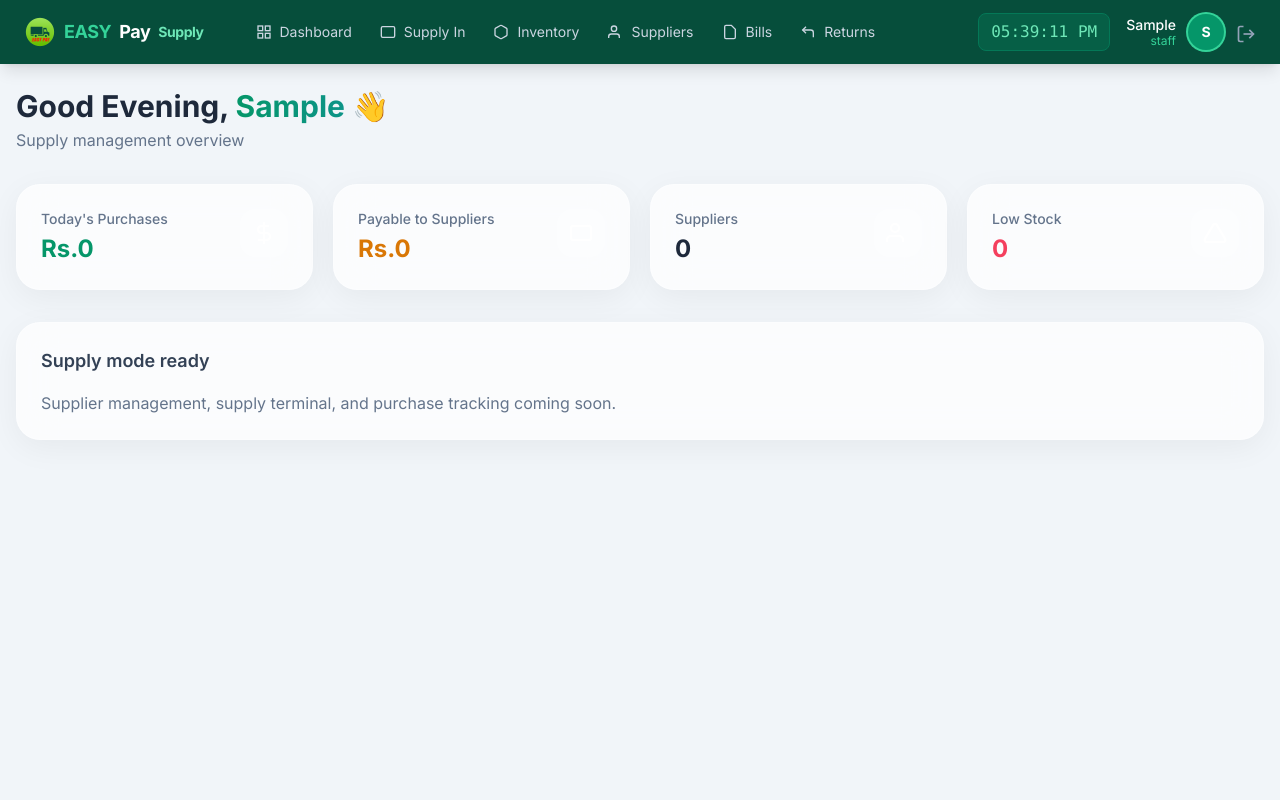
After one commit to Intothehell/cloud-pos-system, a Flask app: page /supply/dashboard in a window 1280 px wide. The commit adds this page. Run offline with Flask 3, Linux system fonts and the light colour scheme; the visitor is signed in with stand-in values (Sample User, id 1); some libraries are stand-ins or nearby versions.

Commit message:
Phrase 2 - Supliers Start

```diff
--- a/app/__init__.py
+++ b/app/__init__.py
@@ -27,7 +27,8 @@ def create_app():
     from app.routes.customer import customer_bp
     from app.routes.api import api_bp
     from app.routes.inventory import inventory_bp
-
+    from app.routes.supply import supply_bp
+    app.register_blueprint(supply_bp, url_prefix='/supply')
     app.register_blueprint(auth_bp, url_prefix='/auth')
     app.register_blueprint(pos_bp, url_prefix='/pos')
     app.register_blueprint(customer_bp, url_prefix='/customer')
@@ -55,6 +56,7 @@ def create_app():
         from app.models.customer import Customer, Payment
         from app.models.product import Product, StockMovement
         from app.models.order import Order, OrderItem, Return
+        from app.models.supplier import Supplier, SupplierPayment
 
         db.create_all()
 
--- /dev/null
+++ b/app/routes/supply.py
@@ -0,0 +1,170 @@
+from flask import Blueprint, render_template, redirect, url_for, flash, request, jsonify
+from flask_login import login_required, current_user
+from app.models.user import User
+from app.models.product import Product
+from app.models.supplier import Supplier, SupplierPayment
+from app import db
+from datetime import datetime
+
+supply_bp = Blueprint('supply', __name__)
+
+@supply_bp.route('/')
+@login_required
+def index():
+    return redirect(url_for('supply.dashboard'))
+
+@supply_bp.route('/dashboard')
+@login_required
+def dashboard():
+    return render_template('supply/dashboard.html')
+
+@supply_bp.route('/terminal')
+@login_required
+def terminal():
+    return render_template('supply/terminal.html')
+
+@supply_bp.route('/inventory')
+@login_required
+def inventory():
+    return render_template('supply/inventory.html')
+
+@supply_bp.route('/bills')
+@login_required
+def bills():
+    return render_template('supply/bills.html')
+
+@supply_bp.route('/returns')
+@login_required
+def returns():
+    return render_template('supply/returns.html')
+
+# ============ SUPPLIERS ============
+@supply_bp.route('/suppliers')
+@login_required
+def suppliers():
+    suppliers = Supplier.query.filter_by(is_active=True).order_by(Supplier.name).all()
+    return render_template('supply/suppliers.html', suppliers=suppliers)
+
+@supply_bp.route('/suppliers/add', methods=['POST'])
+@login_required
+def add_supplier():
+    name = request.form.get('name', '').strip()
+    phone = request.form.get('phone', '').strip()
+    nic = request.form.get('nic', '').strip()
+
+    if not name or not phone or not nic:
+        flash('Name, phone and NIC are required!', 'danger')
+        return redirect(url_for('supply.suppliers'))
+
+    if Supplier.query.filter_by(phone=phone).first():
+        flash(f'Phone {phone} already exists!', 'danger')
+        return redirect(url_for('supply.suppliers'))
+
+    if Supplier.query.filter_by(nic=nic).first():
+        flash(f'NIC {nic} already exists!', 'danger')
+        return redirect(url_for('supply.suppliers'))
+
+    supplier = Supplier(
+        name=name,
+        phone=phone,
+        email=request.form.get('email', '').strip(),
+        address=request.form.get('address', '').strip(),
+        nic=nic,
+    )
+    db.session.add(supplier)
+    db.session.commit()
+    flash(f'Supplier {supplier.name} added!', 'success')
+    return redirect(url_for('supply.suppliers'))
+
+@supply_bp.route('/suppliers/edit/<int:supplier_id>', methods=['POST'])
+@login_required
+def edit_supplier(supplier_id):
+    if current_user.role not in ['owner', 'manager']:
+        flash('Permission denied', 'danger')
+        return redirect(url_for('supply.suppliers'))
+
+    supplier = Supplier.query.get_or_404(supplier_id)
+
+    name = request.form.get('name', '').strip()
+    phone = request.form.get('phone', '').strip()
+    nic = request.form.get('nic', '').strip()
+
+    if not name or not phone or not nic:
+        flash('All fields required', 'danger')
+        return redirect(url_for('supply.suppliers'))
+
+    dup_phone = Supplier.query.filter(Supplier.phone == phone, Supplier.id != supplier_id).first()
+    if dup_phone:
+        flash(f'Phone already used by {dup_phone.name}', 'danger')
+        return redirect(url_for('supply.suppliers'))
+
+    dup_nic = Supplier.query.filter(Supplier.nic == nic, Supplier.id != supplier_id).first()
+    if dup_nic:
+        flash(f'NIC already used by {dup_nic.name}', 'danger')
+        return redirect(url_for('supply.suppliers'))
+
+    supplier.name = name
+    supplier.phone = phone
+    supplier.nic = nic
+    supplier.email = request.form.get('email', '').strip()
+    supplier.address = request.form.get('address', '').strip()
+    supplier.balance = float(request.form.get('balance', supplier.balance))
+
+    db.session.commit()
+    flash(f'Supplier {supplier.name} updated!', 'success')
+    return redirect(url_for('supply.suppliers'))
+
+@supply_bp.route('/suppliers/delete/<int:supplier_id>', methods=['POST'])
+@login_required
+def delete_supplier(supplier_id):
+    if current_user.role not in ['owner', 'manager']:
+        flash('Permission denied', 'danger')
+        return redirect(url_for('supply.suppliers'))
+
+    supplier = Supplier.query.get_or_404(supplier_id)
+
+    if supplier.balance > 0 and current_user.role != 'owner':
+        flash(f'Cannot delete. Outstanding payable of Rs.{supplier.balance:.2f}', 'danger')
+        return redirect(url_for('supply.suppliers'))
+
+    supplier_name = supplier.name
+    supplier.phone = f"{supplier.phone}_deleted_{supplier.id}"
+    supplier.nic = f"{supplier.nic}_deleted_{supplier.id}"
+    supplier.is_active = False
+    db.session.commit()
+
+    flash(f'Supplier {supplier_name} deleted.', 'success')
+    return redirect(url_for('supply.suppliers'))
+
+@supply_bp.route('/suppliers/record-payment/<int:supplier_id>', methods=['POST'])
+@login_required
+def record_payment(supplier_id):
+    supplier = Supplier.query.get_or_404(supplier_id)
+    amount = float(request.form.get('amount', 0))
+    payment_method = request.form.get('payment_method', 'cash')
+    reference = request.form.get('reference', '')
+
+    if amount <= 0:
+        flash('Amount must be greater than 0', 'danger')
+        return redirect(url_for('supply.suppliers'))
+
+    if amount > supplier.balance:
+        flash(f'Amount cannot exceed payable of Rs.{supplier.balance:.2f}', 'danger')
+        return redirect(url_for('supply.suppliers'))
+
+    payment = SupplierPayment(
+        supplier_id=supplier.id,
+        amount=amount,
+        payment_method=payment_method,
+        reference_number=reference,
+        received_by=current_user.id
+    )
+
+    supplier.balance -= amount
+    supplier.total_paid += amount
+
+    db.session.add(payment)
+    db.session.commit()
+
+    flash(f'Payment of Rs.{amount:.2f} recorded. New payable: Rs.{supplier.balance:.2f}', 'success')
+    return redirect(url_for('supply.suppliers'))
--- a/app/templates/pos/returns.html
+++ b/app/templates/pos/returns.html
@@ -235,9 +235,9 @@ function searchOrder() {
                 '<div class="mb-4" id="refundMethodDiv">' +
                     '<label class="block text-xs font-semibold text-slate-500 uppercase mb-1">Refund Method</label>' +
                     '<select id="refundMethod" class="w-full border-2 border-slate-200 rounded-xl px-3 py-2.5 text-sm bg-white/80 focus:border-red-400 focus:outline-none">' +
+                        '<option value="credit_note">Credit Customer</option>' +
                         '<option value="cash">Cash</option>' +
                         '<option value="card">Card</option>' +
-                        '<option value="credit_note">Credit Customer</option>' +
                     '</select>' +
                 '</div>' +
 
--- /dev/null
+++ b/app/templates/supply/base_supply.html
@@ -0,0 +1,205 @@
+<!DOCTYPE html>
+<html lang="en">
+<head>
+    <meta charset="UTF-8">
+    <meta name="viewport" content="width=device-width, initial-scale=1.0">
+    <link rel="icon" type="image/png" href="{{ url_for('static', filename='img/easypay-logo.png') }}">
+
+    <title>{% block title %}Supply Management{% endblock %}</title>
+
+    <!-- Tailwind CSS -->
+    <script src="https://cdn.tailwindcss.com"></script>
+    <!-- Google Fonts -->
+    <link href="https://fonts.googleapis.com/css2?family=Inter:wght@300;400;500;600;700;800&display=swap" rel="stylesheet">
+
+    <style>
+        body { font-family: 'Inter', system-ui, sans-serif; }
+        .nav-link { transition: all 0.2s; }
+        .nav-link:hover { background: rgba(255,255,255,0.08); border-radius: 8px; }
+        .nav-link.active { background: rgba(255,255,255,0.12); border-radius: 8px; }
+
+        .icon { width: 20px; height: 20px; display: inline-block; vertical-align: middle; }
+        .icon-sm { width: 16px; height: 16px; }
+        .icon-lg { width: 24px; height: 24px; }
+
+        ::-webkit-scrollbar { width: 6px; }
+        ::-webkit-scrollbar-track { background: #f1f5f9; }
+        ::-webkit-scrollbar-thumb { background: #cbd5e1; border-radius: 3px; }
+    </style>
+
+    {% block extra_css %}{% endblock %}
+</head>
+<body class="bg-slate-100 min-h-screen">
+
+    <!-- Top Navigation -->
+    <nav class="bg-emerald-900 text-white shadow-lg fixed top-0 left-0 right-0 z-50">
+        <div class="flex justify-between items-center px-4 lg:px-6 h-16">
+            <div class="flex items-center gap-6">
+                <a href="{{ url_for('supply.dashboard') }}" class="flex items-center gap-2 text-lg font-bold tracking-tight">
+                    <img src="{{ url_for('static', filename='img/easypay-logo.png') }}"
+                        alt="EASY PAY" class="w-8 h-8 object-contain">
+                    <span class="text-emerald-400">EASY</span>Pay <span class="text-emerald-300 text-sm">Supply</span>
+                </a>
+
+                {% if current_user.is_authenticated %}
+                <div class="hidden lg:flex items-center gap-1 ml-4">
+                    <a href="{{ url_for('supply.dashboard') }}" class="nav-link px-3 py-2 text-sm text-slate-300 hover:text-white flex items-center gap-2">
+                        <svg class="icon-sm" viewBox="0 0 24 24" fill="none" stroke="currentColor" stroke-width="2">
+                            <rect x="3" y="3" width="7" height="7"></rect><rect x="14" y="3" width="7" height="7"></rect>
+                            <rect x="14" y="14" width="7" height="7"></rect><rect x="3" y="14" width="7" height="7"></rect>
+                        </svg>
+                        Dashboard
+                    </a>
+                    <a href="{{ url_for('supply.terminal') }}" class="nav-link px-3 py-2 text-sm text-slate-300 hover:text-white flex items-center gap-2">
+                        <svg class="icon-sm" viewBox="0 0 24 24" fill="none" stroke="currentColor" stroke-width="2">
+                            <rect x="2" y="4" width="20" height="16" rx="2"></rect>
+                        </svg>
+                        Supply In
+                    </a>
+                    <a href="{{ url_for('supply.inventory') }}" class="nav-link px-3 py-2 text-sm text-slate-300 hover:text-white flex items-center gap-2">
+                        <svg class="icon-sm" viewBox="0 0 24 24" fill="none" stroke="currentColor" stroke-width="2">
+                            <path d="M21 16V8a2 2 0 0 0-1-1.73l-7-4a2 2 0 0 0-2 0l-7 4A2 2 0 0 0 3 8v8a2 2 0 0 0 1 1.73l7 4a2 2 0 0 0 2 0l7-4A2 2 0 0 0 21 16z"></path>
+                        </svg>
+                        Inventory
+                    </a>
+                    <a href="{{ url_for('supply.suppliers') }}" class="nav-link px-3 py-2 text-sm text-slate-300 hover:text-white flex items-center gap-2">
+                        <svg class="icon-sm" viewBox="0 0 24 24" fill="none" stroke="currentColor" stroke-width="2">
+                            <path d="M17 21v-2a4 4 0 0 0-4-4H5a4 4 0 0 0-4 4v2"></path>
+                            <circle cx="9" cy="7" r="4"></circle>
+                        </svg>
+                        Suppliers
+                    </a>
+                    <a href="{{ url_for('supply.bills') }}" class="nav-link px-3 py-2 text-sm text-slate-300 hover:text-white flex items-center gap-2">
+                        <svg class="icon-sm" viewBox="0 0 24 24" fill="none" stroke="currentColor" stroke-width="2">
+                            <path d="M14 2H6a2 2 0 0 0-2 2v16a2 2 0 0 0 2 2h12a2 2 0 0 0 2-2V8z"></path>
+                        </svg>
+                        Bills
+                    </a>
+                    <a href="{{ url_for('supply.returns') }}" class="nav-link px-3 py-2 text-sm text-slate-300 hover:text-white flex items-center gap-2">
+                        <svg class="icon-sm" viewBox="0 0 24 24" fill="none" stroke="currentColor" stroke-width="2">
+                            <polyline points="9 14 4 9 9 4"></polyline>
+                            <path d="M20 20v-7a4 4 0 0 0-4-4H4"></path>
+                        </svg>
+                        Returns
+                    </a>
+                </div>
+                {% endif %}
+            </div>
+
+            {% if current_user.is_authenticated %}
+            <div class="flex items-center gap-4">
+                <span id="liveClock" class="hidden sm:block text-base font-mono bg-emerald-800 px-3 py-1.5 rounded-lg text-emerald-300 border border-emerald-700"></span>
+
+                <div class="flex items-center gap-3">
+                    <div class="hidden sm:block text-right">
+                        <p class="text-sm font-medium leading-tight">{{ current_user.username|capitalize }}</p>
+                        <p class="text-xs text-emerald-400 leading-tight">{{ current_user.role }}</p>
+                    </div>
+                    <div class="w-9 h-9 bg-emerald-600 rounded-full flex items-center justify-center text-sm font-bold ring-2 ring-emerald-400">
+                        {{ current_user.username[0]|upper }}
+                    </div>
+                    <a href="{{ url_for('auth.logout') }}" class="text-slate-400 hover:text-red-400 transition" title="Logout">
+                        <svg class="icon" viewBox="0 0 24 24" fill="none" stroke="currentColor" stroke-width="2">
+                            <path d="M9 21H5a2 2 0 0 1-2-2V5a2 2 0 0 1 2-2h4"></path>
+                            <polyline points="16 17 21 12 16 7"></polyline>
+                            <line x1="21" y1="12" x2="9" y2="12"></line>
+                        </svg>
+                    </a>
+                </div>
+            </div>
+            {% endif %}
+        </div>
+    </nav>
+
+    <!-- Mobile Bottom Nav -->
+    {% if current_user.is_authenticated %}
+    <div class="lg:hidden fixed bottom-0 left-0 right-0 bg-white border-t border-slate-200 z-50 safe-area-bottom">
+        <div class="flex justify-around py-2">
+            <a href="{{ url_for('supply.dashboard') }}" class="flex flex-col items-center text-xs text-slate-400 hover:text-emerald-600 px-1 py-1">
+                <svg class="icon" viewBox="0 0 24 24" fill="none" stroke="currentColor" stroke-width="2">
+                    <rect x="3" y="3" width="7" height="7"></rect><rect x="14" y="3" width="7" height="7"></rect>
+                    <rect x="14" y="14" width="7" height="7"></rect><rect x="3" y="14" width="7" height="7"></rect>
+                </svg>
+                Home
+            </a>
+            <a href="{{ url_for('supply.terminal') }}" class="flex flex-col items-center text-xs text-slate-400 hover:text-emerald-600 px-1 py-1">
+                <svg class="icon" viewBox="0 0 24 24" fill="none" stroke="currentColor" stroke-width="2">
+                    <rect x="2" y="4" width="20" height="16" rx="2"></rect>
+                </svg>
+                Supply
+            </a>
+            <a href="{{ url_for('supply.suppliers') }}" class="flex flex-col items-center text-xs text-slate-400 hover:text-emerald-600 px-1 py-1">
+                <svg class="icon" viewBox="0 0 24 24" fill="none" stroke="currentColor" stroke-width="2">
+                    <path d="M17 21v-2a4 4 0 0 0-4-4H5a4 4 0 0 0-4 4v2"></path>
+                    <circle cx="9" cy="7" r="4"></circle>
+                </svg>
+                Suppliers
+            </a>
+            <a href="{{ url_for('supply.bills') }}" class="flex flex-col items-center text-xs text-slate-400 hover:text-emerald-600 px-1 py-1">
+                <svg class="icon" viewBox="0 0 24 24" fill="none" stroke="currentColor" stroke-width="2">
+                    <path d="M14 2H6a2 2 0 0 0-2 2v16a2 2 0 0 0 2 2h12a2 2 0 0 0 2-2V8z"></path>
+                </svg>
+                Bills
+            </a>
+            <a href="{{ url_for('supply.inventory') }}" class="flex flex-col items-center text-xs text-slate-400 hover:text-emerald-600 px-1 py-1">
+                <svg class="icon" viewBox="0 0 24 24" fill="none" stroke="currentColor" stroke-width="2">
+                    <path d="M21 16V8a2 2 0 0 0-1-1.73l-7-4a2 2 0 0 0-2 0l-7 4A2 2 0 0 0 3 8v8a2 2 0 0 0 1 1.73l7 4a2 2 0 0 0 2 0l7-4A2 2 0 0 0 21 16z"></path>
+                </svg>
+                Stock
+            </a>
+        </div>
+    </div>
+    {% endif %}
+
+    <!-- Flash Messages -->
+    <div class="pt-16 pb-20 lg:pb-4">
+        {% with messages = get_flashed_messages(with_categories=true) %}
+            {% if messages %}
+                <div class="max-w-7xl mx-auto px-4 mt-3 space-y-2">
+                    {% for category, message in messages %}
+                        <div class="{% if category == 'success' %}bg-emerald-50 border-emerald-300 text-emerald-800{% elif category == 'danger' %}bg-red-50 border-red-300 text-red-800{% else %}bg-blue-50 border-blue-300 text-blue-800{% endif %} border px-4 py-3 rounded-xl text-sm flex justify-between items-center shadow-sm">
+                            <span>{{ message }}</span>
+                            <button onclick="this.parentElement.remove()" class="text-current opacity-50 hover:opacity-100 text-lg leading-none">&times;</button>
+                        </div>
+                    {% endfor %}
+                </div>
+            {% endif %}
+        {% endwith %}
+
+        {% block content %}{% endblock %}
+    </div>
+
+    <script>
+    function updateClock() {
+        const now = new Date();
+        const el = document.getElementById('liveClock');
+        if (el) {
+            el.textContent = now.toLocaleTimeString('en-US', {hour:'2-digit', minute:'2-digit', second:'2-digit'});
+        }
+    }
+    updateClock();
+    setInterval(updateClock, 1000);
+    </script>
+
+    <button onclick="window.scrollTo({top:0,behavior:'smooth'})" id="backToTop" class="fixed bottom-20 lg:bottom-6 right-4 z-50 w-10 h-10 text-white rounded-full shadow-lg hidden items-center justify-center transition" style="background: linear-gradient(135deg, #10b981 0%, #059669 100%);">
+        <svg class="w-5 h-5" viewBox="0 0 24 24" fill="none" stroke="currentColor" stroke-width="2">
+            <polyline points="18 15 12 9 6 15"></polyline>
+        </svg>
+    </button>
+
+    <script>
+    window.addEventListener('scroll', function() {
+        var btn = document.getElementById('backToTop');
+        if (window.scrollY > 300) {
+            btn.classList.remove('hidden');
+            btn.classList.add('flex');
+        } else {
+            btn.classList.add('hidden');
+            btn.classList.remove('flex');
+        }
+    });
+    </script>
+
+    {% block extra_js %}{% endblock %}
+</body>
+</html>
--- /dev/null
+++ b/app/templates/supply/dashboard.html
@@ -0,0 +1,104 @@
+{% extends "supply/base_supply.html" %}
+
+{% block title %}Supply Dashboard{% endblock %}
+
+{% block extra_css %}
+<style>
+    .glass-card {
+        background: rgba(255, 255, 255, 0.7);
+        backdrop-filter: blur(20px);
+        -webkit-backdrop-filter: blur(20px);
+        border: 1px solid rgba(255, 255, 255, 0.3);
+        box-shadow: 0 8px 32px rgba(0, 0, 0, 0.05);
+    }
+    .bg-gradient-emerald { background: linear-gradient(135deg, #10b981 0%, #059669 100%); }
+    .bg-gradient-teal { background: linear-gradient(135deg, #14b8a6 0%, #0d9488 100%); }
+    .bg-gradient-amber { background: linear-gradient(135deg, #f6d365 0%, #fda085 100%); }
+    .bg-gradient-rose { background: linear-gradient(135deg, #fa709a 0%, #fee140 100%); }
+    .stat-icon {
+        width: 48px; height: 48px; border-radius: 16px;
+        display: flex; align-items: center; justify-content: center;
+        background: rgba(255, 255, 255, 0.25);
+    }
+</style>
+{% endblock %}
+
+{% block content %}
+<div class="max-w-7xl mx-auto px-4 py-6">
+
+    <div class="mb-8">
+        <h1 class="text-3xl font-bold text-slate-800">
+            <span id="greetingText">Hello</span>, <span class="bg-gradient-to-r from-emerald-600 to-teal-600 bg-clip-text text-transparent">{{ current_user.username|capitalize }}</span> 👋
+        </h1>
+        <p class="text-slate-500 mt-1">Supply management overview</p>
+    </div>
+
+    <div class="grid grid-cols-2 lg:grid-cols-4 gap-5 mb-8">
+        <div class="glass-card rounded-3xl p-6">
+            <div class="flex items-start justify-between">
+                <div>
+                    <p class="text-sm text-slate-500 font-medium mb-1">Today's Purchases</p>
+                    <p class="text-2xl font-bold text-emerald-600" id="todayPurchases">Rs.0</p>
+                </div>
+                <div class="stat-icon bg-gradient-emerald">
+                    <svg class="w-6 h-6 text-white" viewBox="0 0 24 24" fill="none" stroke="currentColor" stroke-width="2">
+                        <line x1="12" y1="1" x2="12" y2="23"></line>
+                        <path d="M17 5H9.5a3.5 3.5 0 0 0 0 7h5a3.5 3.5 0 0 1 0 7H6"></path>
+                    </svg>
+                </div>
+            </div>
+        </div>
+        <div class="glass-card rounded-3xl p-6">
+            <div class="flex items-start justify-between">
+                <div>
+                    <p class="text-sm text-slate-500 font-medium mb-1">Payable to Suppliers</p>
+                    <p class="text-2xl font-bold text-amber-600" id="payableAmount">Rs.0</p>
+                </div>
+                <div class="stat-icon bg-gradient-amber">
+                    <svg class="w-6 h-6 text-white" viewBox="0 0 24 24" fill="none" stroke="currentColor" stroke-width="2">
+                        <rect x="2" y="5" width="20" height="14" rx="2"></rect>
+                    </svg>
+                </div>
+            </div>
+        </div>
+        <div class="glass-card rounded-3xl p-6">
+            <div class="flex items-start justify-between">
+                <div>
+                    <p class="text-sm text-slate-500 font-medium mb-1">Suppliers</p>
+                    <p class="text-2xl font-bold text-slate-800" id="supplierCount">0</p>
+                </div>
+                <div class="stat-icon bg-gradient-teal">
+                    <svg class="w-6 h-6 text-white" viewBox="0 0 24 24" fill="none" stroke="currentColor" stroke-width="2">
+                        <path d="M17 21v-2a4 4 0 0 0-4-4H5a4 4 0 0 0-4 4v2"></path>
+                        <circle cx="9" cy="7" r="4"></circle>
+                    </svg>
+                </div>
+            </div>
+        </div>
+        <div class="glass-card rounded-3xl p-6">
+            <div class="flex items-start justify-between">
+                <div>
+                    <p class="text-sm text-slate-500 font-medium mb-1">Low Stock</p>
+                    <p class="text-2xl font-bold text-rose-500" id="lowStock">0</p>
+                </div>
+                <div class="stat-icon bg-gradient-rose">
+                    <svg class="w-6 h-6 text-white" viewBox="0 0 24 24" fill="none" stroke="currentColor" stroke-width="2">
+                        <path d="M10.29 3.86L1.82 18a2 2 0 0 0 1.71 3h16.94a2 2 0 0 0 1.71-3L13.71 3.86a2 2 0 0 0-3.42 0z"></path>
+                    </svg>
+                </div>
+            </div>
+        </div>
+    </div>
+
+    <div class="glass-card rounded-3xl p-6">
+        <h2 class="text-lg font-semibold text-slate-700 mb-4">Supply mode ready</h2>
+        <p class="text-slate-500">Supplier management, supply terminal, and purchase tracking coming soon.</p>
+    </div>
+</div>
+
+<script>
+var hour = new Date().getHours();
+var greeting = hour < 12 ? 'Good Morning' : hour < 15 ? 'Good Afternoon' : hour < 20 ? 'Good Evening' : 'Good Night';
+document.getElementById('greetingText').textContent = greeting;
+</script>
+{% endblock %}
```
Also changed, not shown: app/models/supplier.py (added, +50 -0 lines), app/templates/supply/suppliers.html (added), instance/pos.db.
